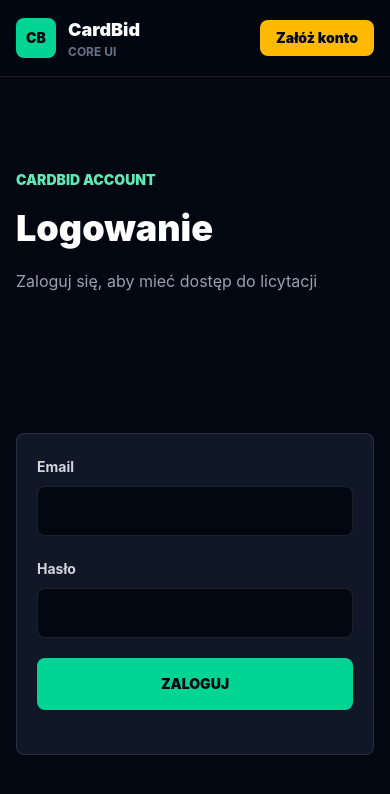
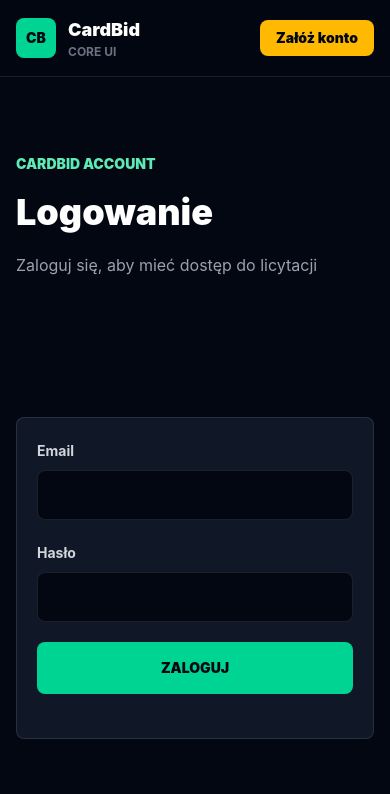
Before and after one commit to CardBid/cardbid-core, a React app in the folder frontend/: page /login in a window 390 px wide. Shown: the top 794 px of the page. Built offline with nearby package versions, Linux system fonts and the light colour scheme; the HTML template or start-up script is replaced by a standard one.

Commit message:
fix: adjust layout structure in AuthFormLayout component for better styling

```diff
--- a/frontend/src/components/auth/AuthFormLayout.jsx
+++ b/frontend/src/components/auth/AuthFormLayout.jsx
@@ -9,8 +9,8 @@ export default function AuthFormLayout({ title, subtitle, children, footerText,
         <p className="mt-4 max-w-lg text-base leading-7 text-gray-400">{subtitle}</p>
       </div>
 
-      <div className="flex items-center">
-        <div className="w-full rounded-lg border border-white/10 bg-gray-900 p-5 md:p-8">
+      <div className="flex flex-col py-8">
+        <div className="my-auto w-full rounded-lg border border-white/10 bg-gray-900 p-5 md:p-8">
           {children}
           <p className="mt-6 text-center text-sm text-gray-500">
             {footerText}{' '}
```
